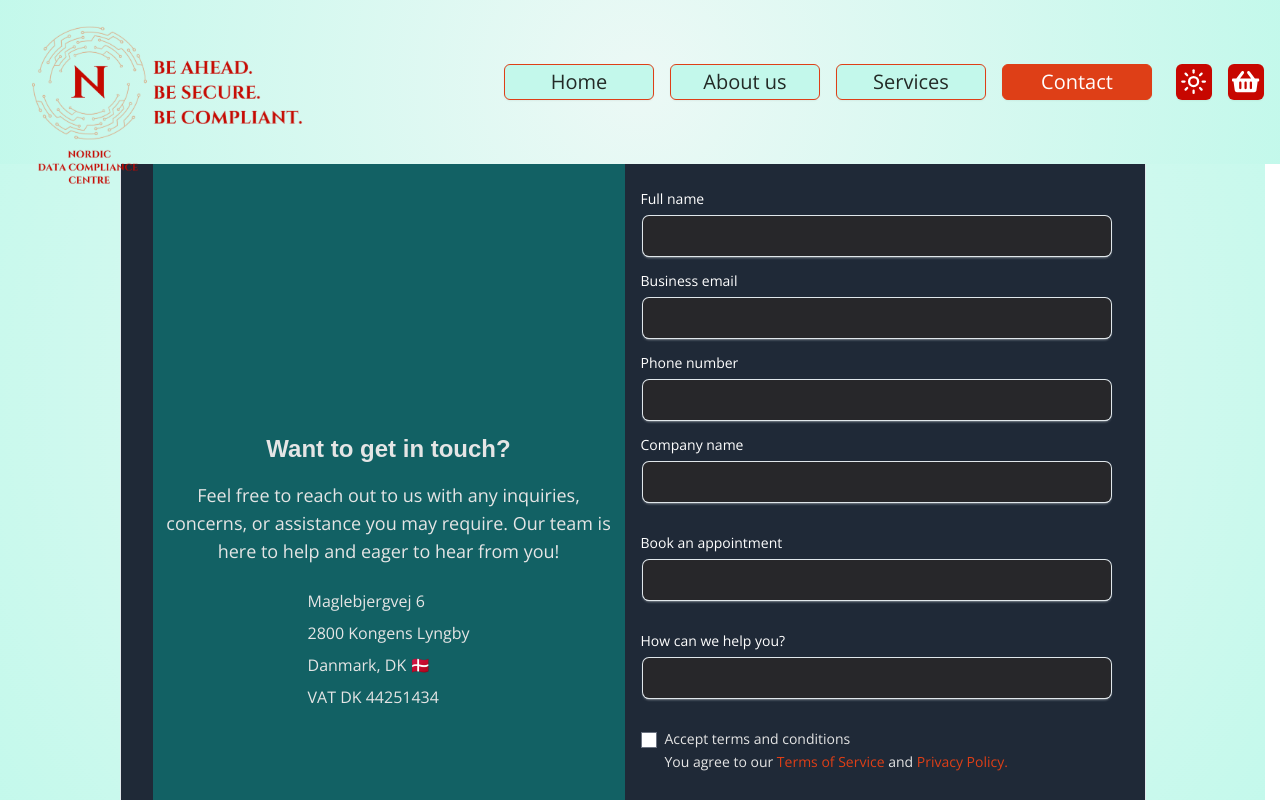
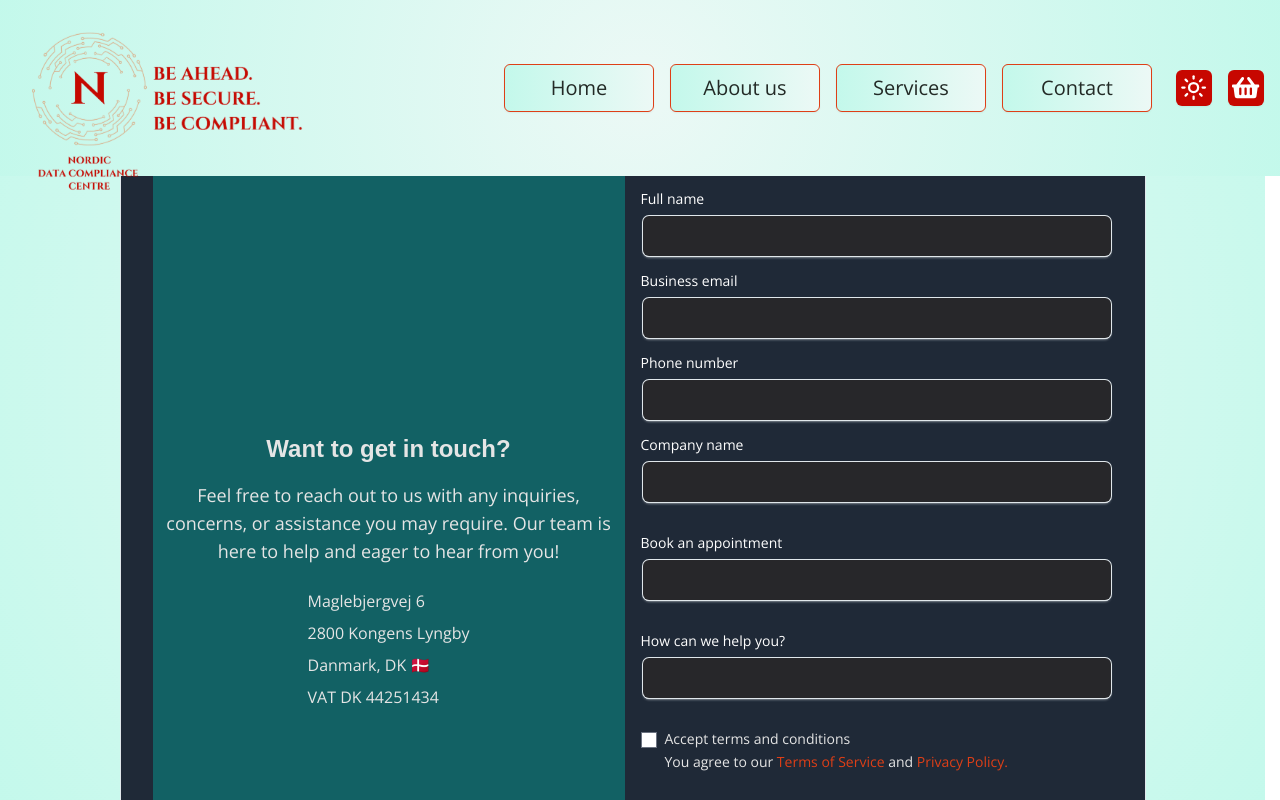
Before and after one commit to nidarg/centerdata, a Next.js app: page /contact in a window 1280 px wide. Shown: the top 800 px of the page. Built offline with nearby package versions, Linux system fonts and the light colour scheme.

Commit message:
button  gradient

```diff
--- a/components/navbar/NavLinks.tsx
+++ b/components/navbar/NavLinks.tsx
@@ -155,17 +155,21 @@ function NavLinks() {
               onOpenChange={setOpenDropdown}
             >
               <DropdownMenuTrigger asChild>
+                {/* <button className='relative inline-flex h-12 overflow-hidden rounded-full p-[1px] focus:outline-none focus:ring-2 focus:ring-slate-400 focus:ring-offset-2 focus:ring-offset-slate-50'>
+                  <span className='absolute inset-[-1000%] animate-[spin_2s_linear_infinite] bg-[conic-gradient(from_90deg_at_50%_50%,#E2CBFF_0%,#393BB2_50%,#E2CBFF_100%)]' />
+                  <span className='inline-flex h-full w-full cursor-pointer items-center justify-center rounded-full bg-slate-950 px-3 py-1 text-sm font-medium text-white backdrop-blur-3xl'>
+                    Border Magic
+                  </span>
+                </button> */}
+
                 <Button
-                  className='mr-2 lg:min-w-[150px] sm:min-w-[100px] min-w-[60px]'
+                  className='relative mr-2 lg:min-w-[150px] sm:min-w-[100px] min-w-[60px] h-12'
                   variant='outline'
                   asChild
                   onClick={() => setOpenDropdown(!openDropdown)}
                 >
-                  <Link
-                    className={`${isActive ? 'bg-primary text-white' : ''}`}
-                    href='#'
-                  >
-                    <span className='text-xl '>{link.label}</span>
+                  <Link className={`${isActive ? 'bg-primary' : ''}`} href='#'>
+                    <span className='text-xl'>{link.label}</span>
                   </Link>
                 </Button>
               </DropdownMenuTrigger>
@@ -238,14 +242,14 @@ function NavLinks() {
 
         return (
           <Button
-            className='mr-2 lg:min-w-[150px] sm:min-w-[100px] min-w-[60px]' // Adjust width as needed
+            className='mr-2 lg:min-w-[150px] sm:min-w-[100px] min-w-[60px] h-12' // Adjust width as needed
             key={link.href}
             asChild
             variant='outline'
           >
             <Link
               className={`${
-                isActive ? 'bg-primary text-white' : ''
+                isActive ? 'bg-primary' : ''
               } flex justify-center items-center`}
               href={link.href}
             >
--- a/components/ui/button.tsx
+++ b/components/ui/button.tsx
@@ -1,58 +1,56 @@
-import * as React from "react"
-import { Slot } from "@radix-ui/react-slot"
-import { cva, type VariantProps } from "class-variance-authority"
+import * as React from 'react';
+import { Slot } from '@radix-ui/react-slot';
+import { cva, type VariantProps } from 'class-variance-authority';
 
-import { cn } from "@/lib/utils"
+import { cn } from '@/lib/utils';
 
 const buttonVariants = cva(
-  "inline-flex items-center justify-center gap-2 whitespace-nowrap rounded-md text-sm font-medium transition-colors focus-visible:outline-none focus-visible:ring-1 focus-visible:ring-ring disabled:pointer-events-none disabled:opacity-50 [&_svg]:pointer-events-none [&_svg]:size-4 [&_svg]:shrink-0",
+  'inline-flex items-center justify-center gap-2 whitespace-nowrap rounded-md text-sm font-medium transition-colors focus-visible:outline-none focus-visible:ring-1 focus-visible:ring-ring disabled:pointer-events-none disabled:opacity-50 [&_svg]:pointer-events-none [&_svg]:size-4 [&_svg]:shrink-0',
   {
     variants: {
       variant: {
-        default:
-          "bg-primary text-secondary-foreground shadow ",
-        destructive:
-          "bg-destructive text-white shadow-sm ",
+        default: 'bg-primary text-secondary-foreground shadow ',
+        destructive: 'bg-destructive text-white shadow-sm ',
         outline:
-          "border border-primary bg-background shadow-sm hover:bg-primary hover:text-accent-foreground",
+          'border border-primary shadow-sm bg-gradient-to-r from-background to-light hover:bg-primary ',
         secondary:
-          "bg-secondary text-secondary-foreground shadow-sm hover:bg-secondary/70",
-        ghost: "hover:bg-accent hover:text-accent-foreground",
-        link: "text-primary underline-offset-4 hover:underline",
-        green: "bg-teal text-primary-foreground shadow hover:bg-cyan",
+          'bg-secondary text-secondary-foreground shadow-sm hover:bg-secondary/70',
+        ghost: 'hover:bg-accent hover:text-accent-foreground',
+        link: 'text-primary underline-offset-4 hover:underline',
+        green: 'bg-teal text-primary-foreground shadow hover:bg-cyan',
       },
       size: {
-        default: "h-9 px-4 py-2",
-        sm: "h-8 rounded-md px-3 text-xs",
-        lg: "h-10 rounded-md px-8",
-        icon: "h-9 w-9",
+        default: 'h-9 px-4 py-2',
+        sm: 'h-8 rounded-md px-3 text-xs',
+        lg: 'h-10 rounded-md px-8',
+        icon: 'h-9 w-9',
       },
     },
     defaultVariants: {
-      variant: "default",
-      size: "default",
+      variant: 'default',
+      size: 'default',
     },
   }
-)
+);
 
 export interface ButtonProps
   extends React.ButtonHTMLAttributes<HTMLButtonElement>,
     VariantProps<typeof buttonVariants> {
-  asChild?: boolean
+  asChild?: boolean;
 }
 
 const Button = React.forwardRef<HTMLButtonElement, ButtonProps>(
   ({ className, variant, size, asChild = false, ...props }, ref) => {
-    const Comp = asChild ? Slot : "button"
+    const Comp = asChild ? Slot : 'button';
     return (
       <Comp
         className={cn(buttonVariants({ variant, size, className }))}
         ref={ref}
         {...props}
       />
-    )
+    );
   }
-)
-Button.displayName = "Button"
+);
+Button.displayName = 'Button';
 
-export { Button, buttonVariants }
+export { Button, buttonVariants };
--- a/package.json
+++ b/package.json
@@ -42,6 +42,7 @@
     "react": "^18.3.1",
     "react-datetime-picker": "^6.0.1",
     "react-dom": "^18.3.1",
+    "react-element-to-jsx-string": "^15.0.0",
     "react-fit": "^2.0.1",
     "react-google-recaptcha": "^3.1.0",
     "react-hook-form": "^7.53.1",
--- a/tailwind.config.ts
+++ b/tailwind.config.ts
@@ -18,6 +18,7 @@ const config: Config = {
       colors: {
         background: 'hsl(var(--background))',
         foreground: 'hsl(var(--foreground))',
+        light: 'hsl(var(--background-light))',
         cyan: 'hsl(var(--cyan))',
         teal: 'hsl(var(--teal))',
         card: {
@@ -90,6 +91,19 @@ const config: Config = {
         'gradient-nav':
           'radial-gradient(circle, hsla(var(--background-light), 1) 0%, hsla(var(--background), 1) 100%)',
       },
+      animation: {
+        shimmer: 'shimmer 2s linear infinite',
+      },
+      keyframes: {
+        shimmer: {
+          '0%': {
+            backgroundPosition: '-200% 0',
+          },
+          '100%': {
+            backgroundPosition: '200% 0',
+          },
+        },
+      },
     },
   },
   variants: {
```
Also changed, not shown: 1 other file (tests, documents, lock files or other folders).
